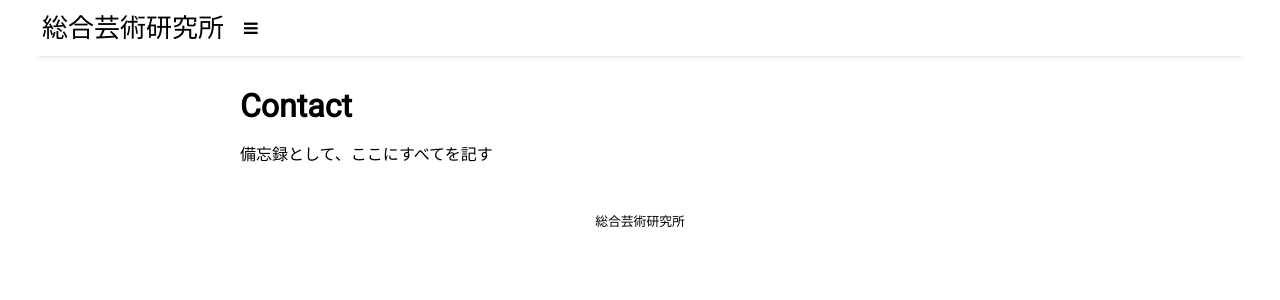
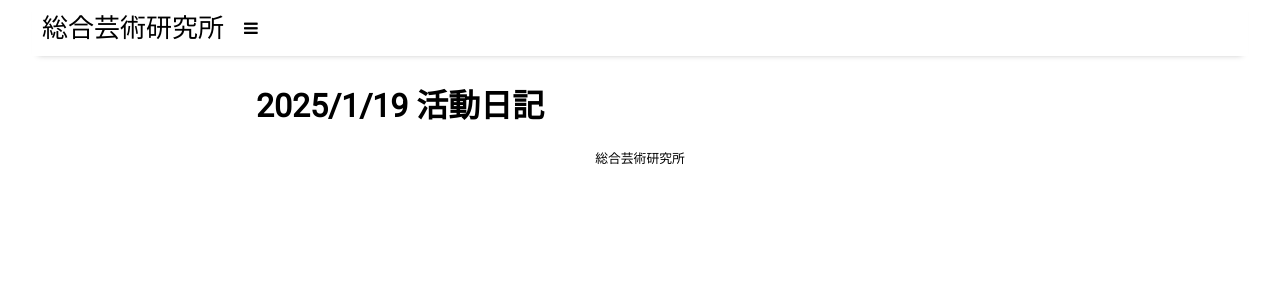
Before and after one commit to gj1002509/zakisikoku, a Jekyll site: the page built from _posts/2025-1-19-daily.md, in a window 1280 px wide. Shown: the top 300 px of the page. Built offline with Jekyll 4.4.1, drawn with Linux system fonts in a browser that asks for light colours; nearby versions of some CDN libraries.

Commit message:
Update and rename 2025-1-19-daily to 2025-1-19-daily.md

```diff
--- a/_posts/2016-10-10-contact.md
+++ b/_posts/2025-1-19-daily.md
@@ -1,7 +1,7 @@
 ---
-layout: page
-title: Contact
-permalink: /contact
+layout: post
+title: "2025/1/19 活動日記"
+author: ""
+categories:
+permalink: /2025-1-19-daily
 ---
-
-備忘録として、ここにすべてを記す
```
